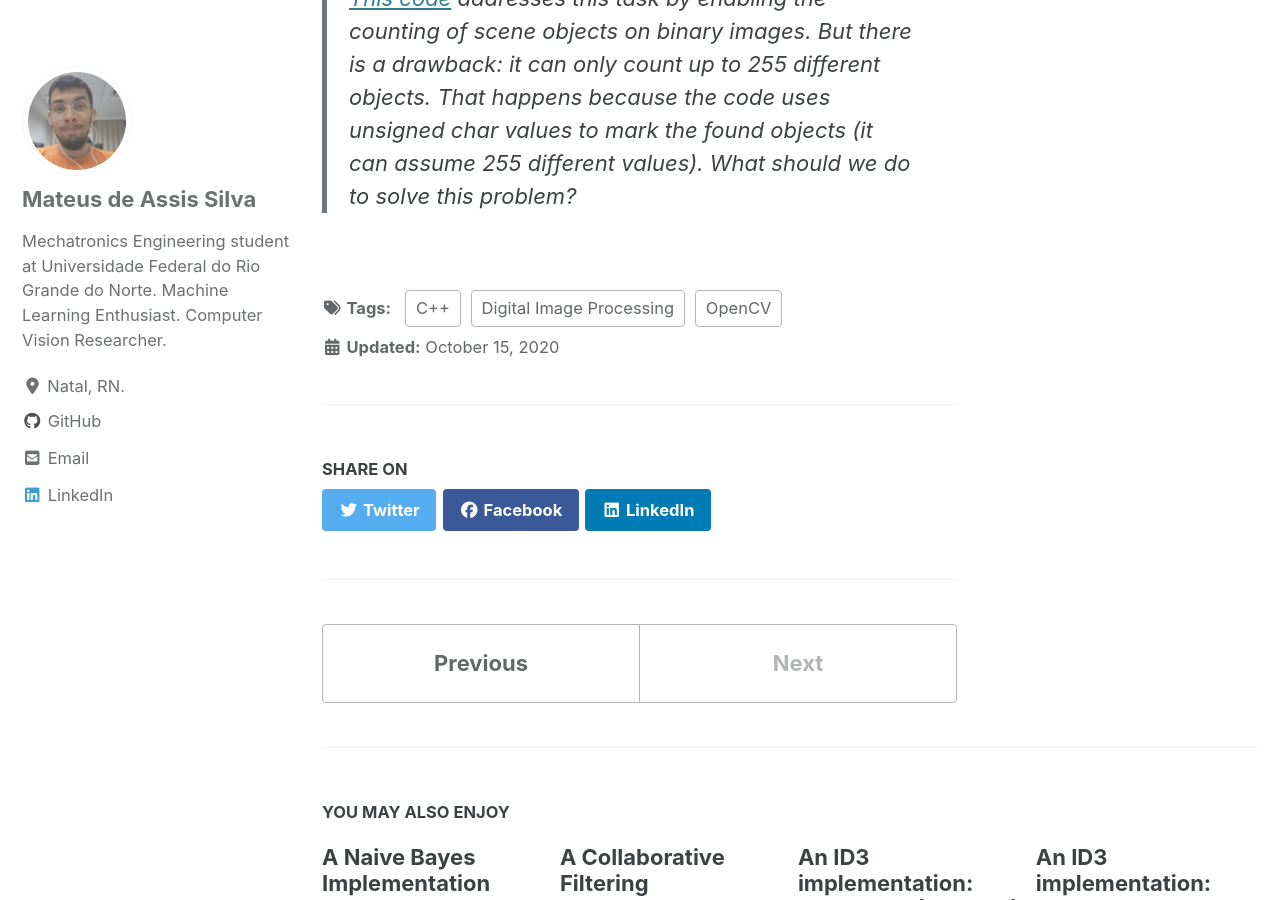
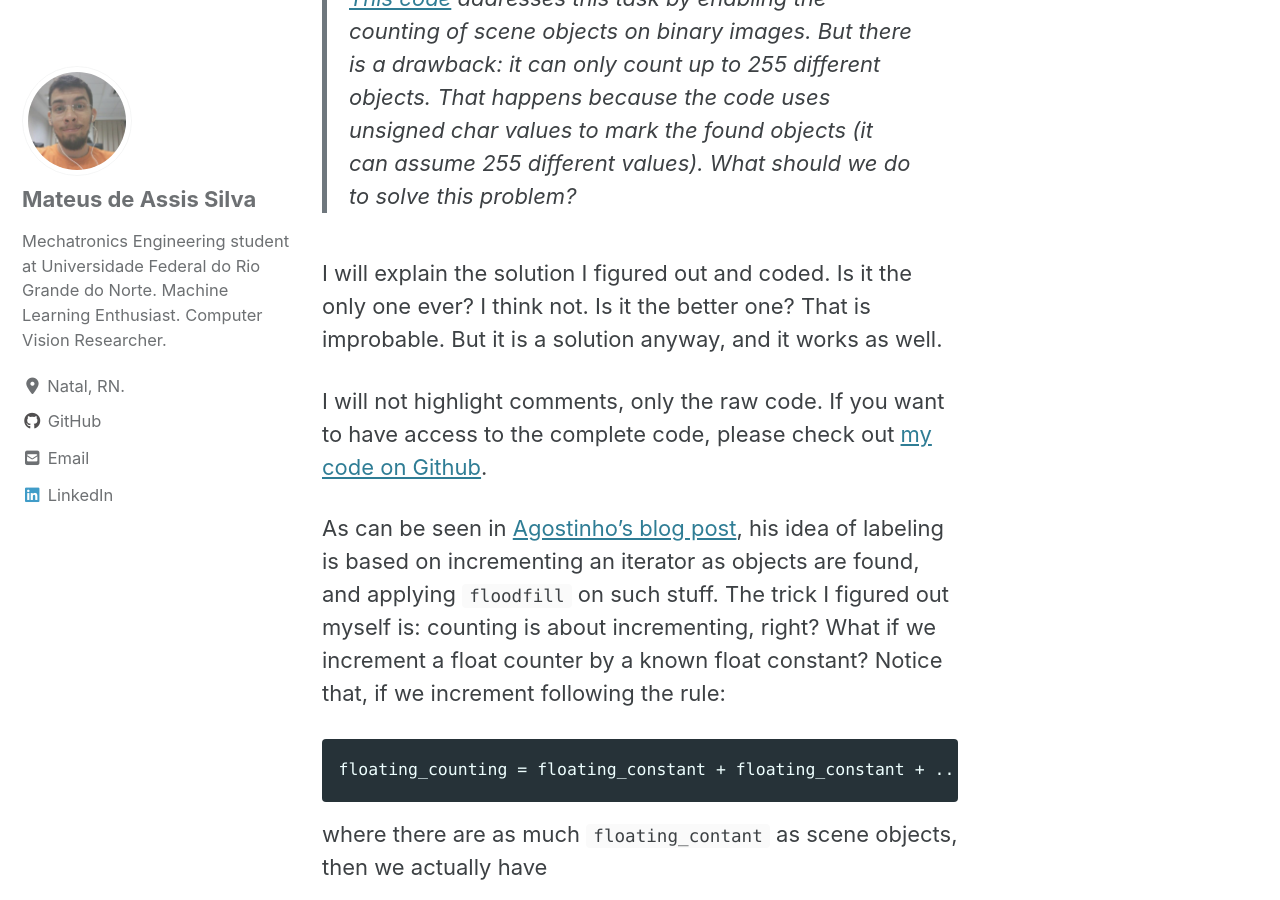
Before and after one commit to mtxslv/mtxslv.github.io, a Jekyll site: the page built from _posts/2020-10-15-labeling_various_objects.md, in a window 1280 px wide and 900 px high, scrolled down 621 px. Built offline with Jekyll 4.4.1, drawn with Linux system fonts in a browser that asks for light colours; cached includes are drawn as plain includes; nearby versions of some CDN libraries; some of the changed text lies outside the part shown.

Commit message:
labeling for more than 255 objects post

````diff
--- a/_posts/2020-10-15-labeling_various_objects.md
+++ b/_posts/2020-10-15-labeling_various_objects.md
@@ -13,3 +13,67 @@
 Following my activities on OpenCV, let's move on to another challenge. This post will try do answer the following question:
 
 > It is known that _counting_ scene objects is a very common task on Image Processing/Artificial Vision. [This code](https://agostinhobritojr.github.io/tutorial/pdi/#exa_labeling) addresses this task by enabling the counting of scene objects on binary images. But there is a drawback: it can only count up to 255 different objects. That happens because the code uses unsigned char values to mark the found objects (it can assume 255 different values). What should we do to solve this problem?
+
+I will explain the solution I figured out and coded. Is it the only one ever? I think not. Is it the better one? That is improbable. But it is a solution anyway, and it works as well.
+
+I will not highlight comments, only the raw code. If you want to have access to the complete code, please check out [my code on Github](https://github.com/mtxslv/dca0445_dip/blob/master/exercises/labeling_for_more_objects.cpp).
+
+
+As can be seen in [Agostinho's blog post](https://agostinhobritojr.github.io/tutorial/pdi/#_descri%C3%A7%C3%A3o_do_programa_labeling_cpp), his idea of labeling is based on incrementing an iterator as objects are found, and applying ```floodfill``` on such stuff. The trick I figured out myself is: counting is about incrementing, right? What if we increment a float counter by a known float constant? Notice that, if we increment following the rule:
+
+```
+floating_counting = floating_constant + floating_constant + ...
+```
+
+where there are as much ```floating_contant``` as scene objects, then we actually have
+
+```
+floating_counting = nobjects*floating_constant
+```
+
+Then we just need to do:
+
+```
+nobjects = floating_counting/floating_constant
+```
+
+
+We must to pay attention on the value of the ```floating_constant``` also. Such parameter should be chosen by the user. For example, if
+
+It is important to notice that
+
+Ok, here we go!
+
+{% raw %}
+```cpp
+#include <iostream>
+#include <opencv2/opencv.hpp>
+
+
+int main(int argc, char** argv){
+  cv::Mat image, realce;
+  int width, height;
+```
+{% endraw %}
+
+
+{% raw %}
+```cpp
+
+```
+{% endraw %}
+
+
+{% raw %}
+```cpp
+
+```
+{% endraw %}
+
+
+
+{% raw %}
+```cpp
+
+```
+{% endraw %}
````
